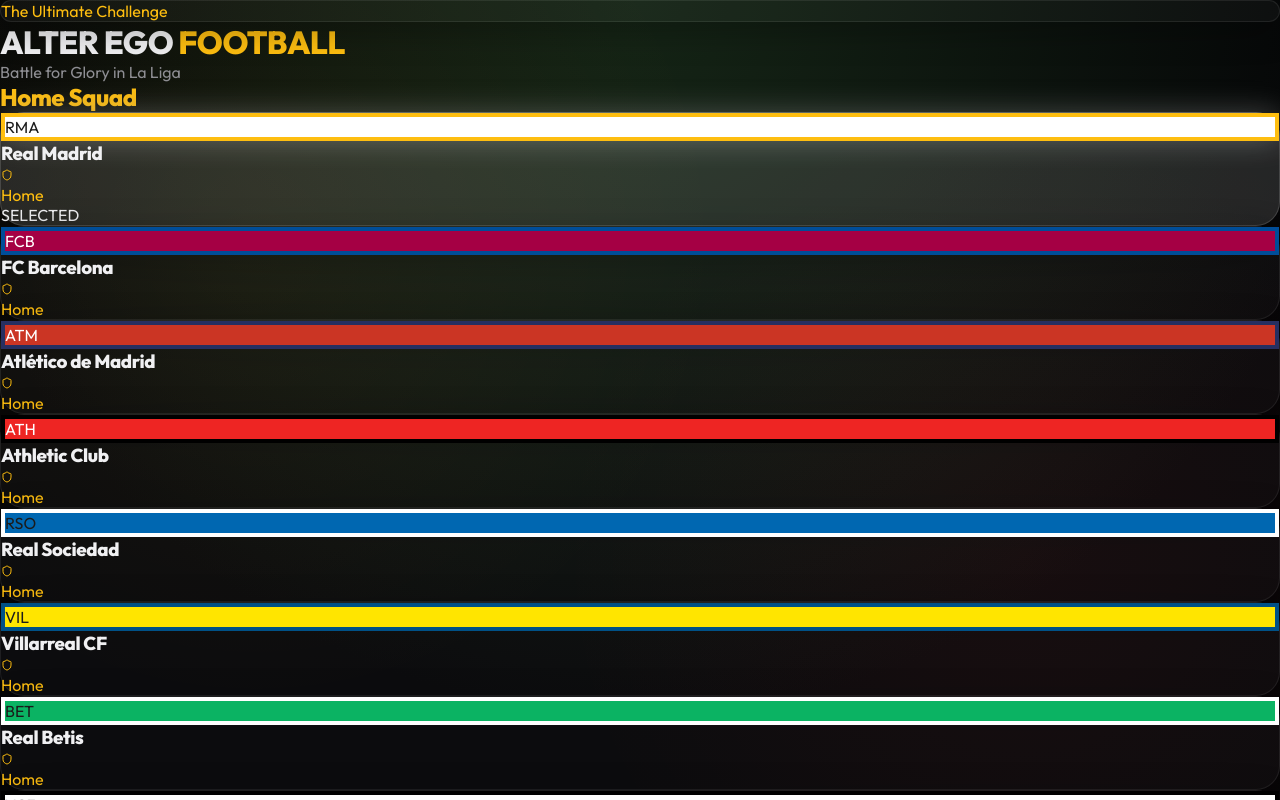
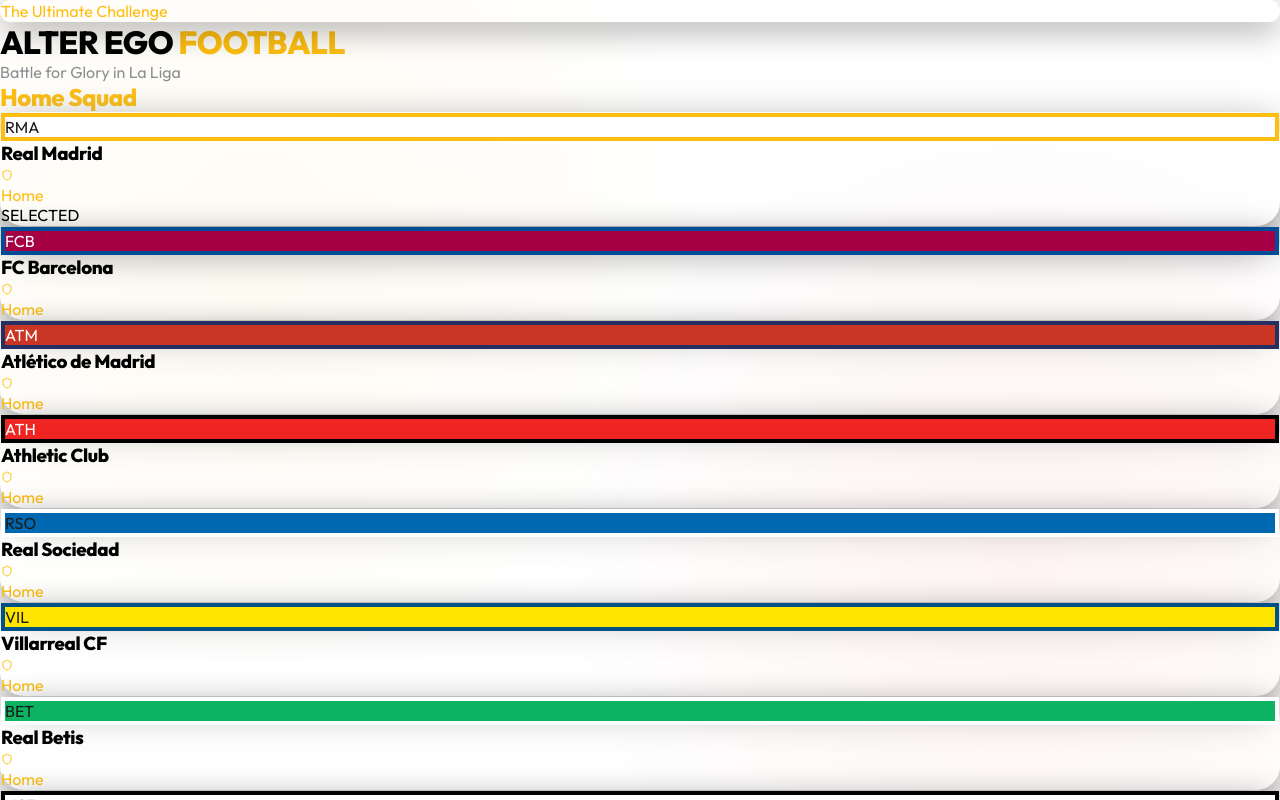
Before and after one commit to Alter-Ego315/esclavo, a React (Vite) app: page / in a window 1280 px wide. Shown: the top 800 px of the page. Built offline with nearby package versions, Linux system fonts and the light colour scheme; the HTML template or start-up script is replaced by a standard one.

Commit message:
cambios antigravity

```diff
--- a/src/index.css
+++ b/src/index.css
@@ -1,7 +1,7 @@
 @import url('https://fonts.googleapis.com/css2?family=Outfit:wght@300;400;600;800&family=Syncopate:wght@700&display=swap');
 
 :root {
-    --bg-dark: #050507;
+    --bg-dark: #ffffff;
     --bg-card: rgba(22, 22, 26, 0.7);
     --primary: #febe10; /* La Liga Gold */
     --primary-glow: rgba(254, 190, 16, 0.3);
@@ -9,7 +9,7 @@
     --glass: rgba(255, 255, 255, 0.03);
     --glass-border: rgba(255, 255, 255, 0.08);
     --glass-elevated: rgba(255, 255, 255, 0.12);
-    --text-main: #f0f0f2;
+    --text-main: #000000;
     --text-dim: #8e8e93;
     --pitch-green: #1a3a16;
     --pitch-lines: rgba(255, 255, 255, 0.2);
@@ -40,7 +40,7 @@
     height: 100%;
     display: flex;
     flex-direction: column;
-    background: radial-gradient(circle at 50% 0%, #152516 0%, #050507 70%);
+    background: #ffffff;
     position: relative;
 }
 
```
